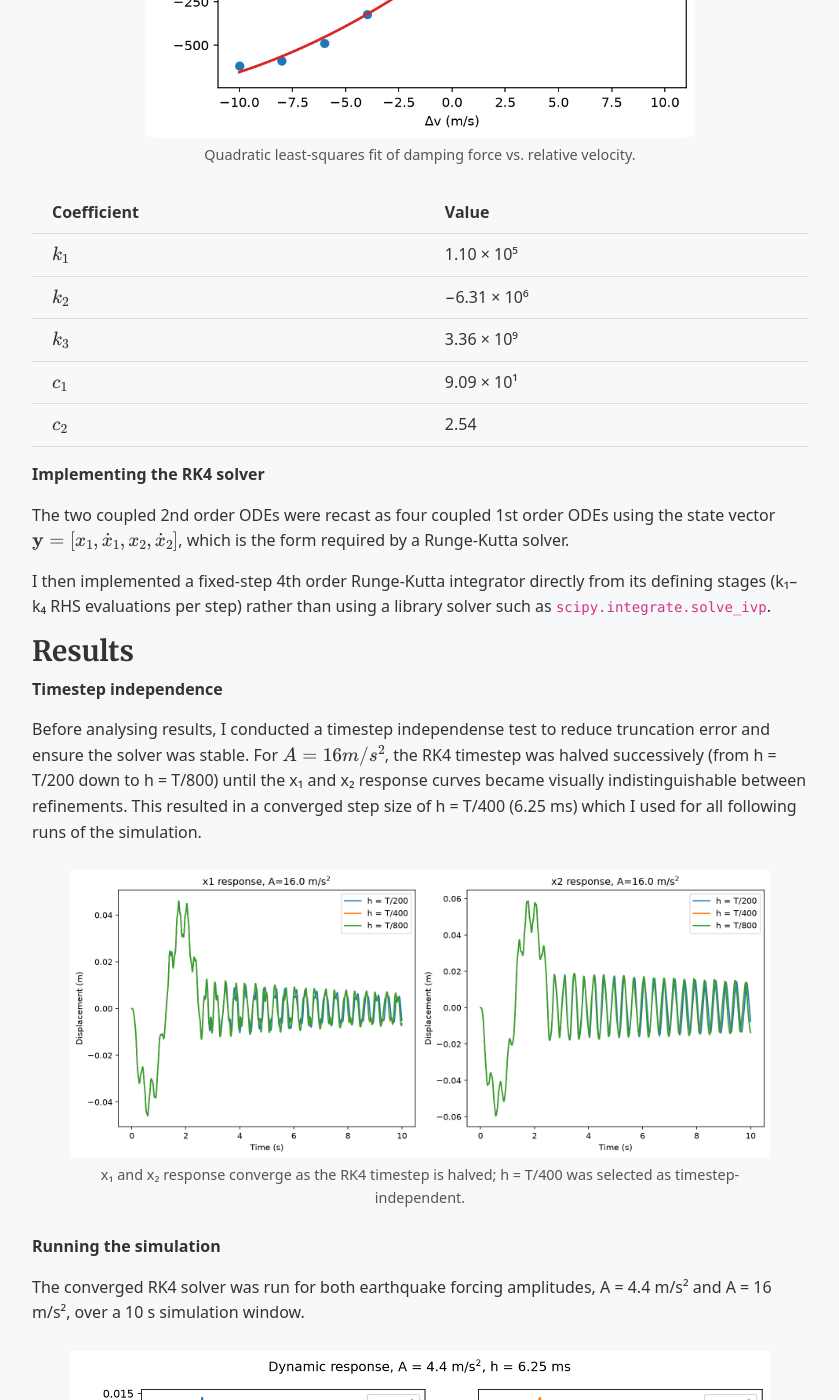
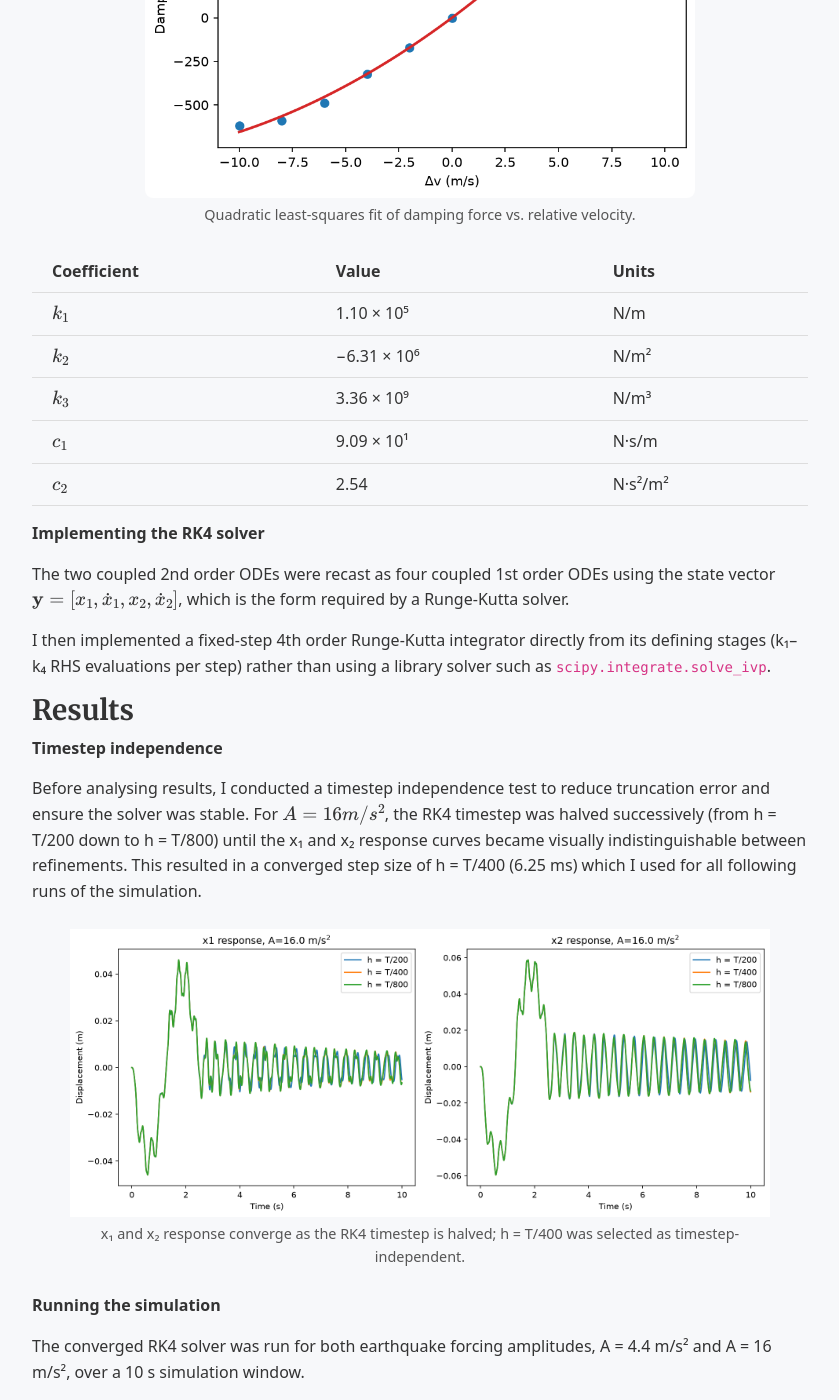
Before and after one commit to CPearson03/CPearson03.github.io, a Jekyll site: the page built from _projects/Seismic Response Two Story Building.md, in a window 1280 px wide and 1400 px high, scrolled down 2926 px. Shown: the whole window, without its empty margins (220-1059 px from the left). Built offline with Jekyll 4.4.1, drawn with Linux system fonts in a browser that asks for light colours; some of the changed text lies outside the part shown.

Commit message:
last edits

```diff
--- a/_projects/Seismic Response Two Story Building.md
+++ b/_projects/Seismic Response Two Story Building.md
@@ -78,13 +78,15 @@
 
 Nonlinear dynamic simulation of a two-story shear building under seismic loading, solving a coupled system of ODEs with a hand-written 4th order Runge-Kutta integrator, built in **Python**.
 
+*Skills demonstrated: numerical integration (RK4), least-squares regression from first principles, convergence and stability analysis, verification against analytical solutions.*
+
+
 **[View the code on GitHub →](https://github.com/cpearson03/seismic-response-two-story-building)**
 
 
+<img src="/assets/images/Seismic_Response/Thumbnail_wide.png" alt="Thumbnail image" class="inline-image-r" style="max-width: 340px;">
+
 ### Contents
-
-<img src="/assets/images/Seismic_Response/Thumbnail_wide.png" alt="Thumbnail image" class="inline-image-r" style="max-width: 290px;">
-
 
 - [Overview](#overview)
 - [Building Mathematical Model](#building-mathematical-model)
@@ -109,12 +111,12 @@
 </div>
 
  The goal of this project was to build the full numerical pipeline needed to simulate that response from first principles:
+
 - Fit the nonlinear force models from data
 - Derive the governing equations as a system of first-order ODEs
 - Implement a 4th order Runge-Kutta solver without relying on built-in ODE solvers
 - Use the solver to study how the building responds to earthquakes of different intensities
 - Verify results against both a known analytical solution and against a simpler Forward Euler method
-
 
 ### Building Mathematical Model
 
@@ -164,13 +165,14 @@
   </figure>
 </div>
 
-| Coefficient | Value |
-|---|---|
-| $k_1$ | 1.10 × 10⁵ |
-| $k_2$ | −6.31 × 10⁶ |
-| $k_3$ | 3.36 × 10⁹ |
-| $c_1$ | 9.09 × 10¹ |
-| $c_2$ | 2.54 |
+| Coefficient | Value | Units |
+|---|---|---|
+| $k_1$ | 1.10 × 10⁵ | N/m |
+| $k_2$ | −6.31 × 10⁶ | N/m² |
+| $k_3$ | 3.36 × 10⁹ | N/m³ |
+| $c_1$ | 9.09 × 10¹ | N·s/m |
+| $c_2$ | 2.54 | N·s²/m² |
+
 
 **Implementing the RK4 solver**
 
@@ -182,7 +184,7 @@
 
 **Timestep independence**
 
-Before analysing results, I conducted a timestep independense test to reduce truncation error and ensure the solver was stable. For $A=16m/s^2$, the RK4 timestep was halved successively (from h = T/200 down to h = T/800) until the x₁ and x₂ response curves became visually indistinguishable between refinements. This resulted in a converged step size of h = T/400 (6.25 ms) which I used for all following runs of the simulation.
+Before analysing results, I conducted a timestep independence test to reduce truncation error and ensure the solver was stable. For $A=16m/s^2$, the RK4 timestep was halved successively (from h = T/200 down to h = T/800) until the x₁ and x₂ response curves became visually indistinguishable between refinements. This resulted in a converged step size of h = T/400 (6.25 ms) which I used for all following runs of the simulation.
 
 <figure style="max-width: 700px; margin-left: auto; margin-right: auto;">
   <img src="/assets/images/Seismic_Response/timestep_independence_A16.0.png" alt="Timestep independence test">
@@ -232,7 +234,7 @@
 
 Computing the absolute difference between the two solutions at $t=2T=5\text{s}$, the largest discrepancy occurred in $v_1$, where the difference was $0.02168\text{m/s}$ — around twice the magnitude of the RK4 solution at $t=5\text{s}$.
 
-I then investigated how small the Forward Euler step size needed to be to bring this error below 10⁻². Reaching that target required a step size of $0.264\text{s}$, approximately **24x smaller than RK4**.
+I then investigated how small the Forward Euler step size needed to be to bring this error below 10⁻². Reaching that target required a step size of $0.264\text{ms}$, approximately **24x smaller than RK4**.
 
 Finally, I timed both methods at the step sizes needed to achieve matching accuracy. RK4 ran in $0.031\text{s}$, compared to $0.166\text{s}$ for Forward Euler — a **5.4x increase** in runtime.
 
```
Also changed, not shown: other parts of _projects/Seismic Response Two Story Building.md (+3 -4 lines), 2 other files.
